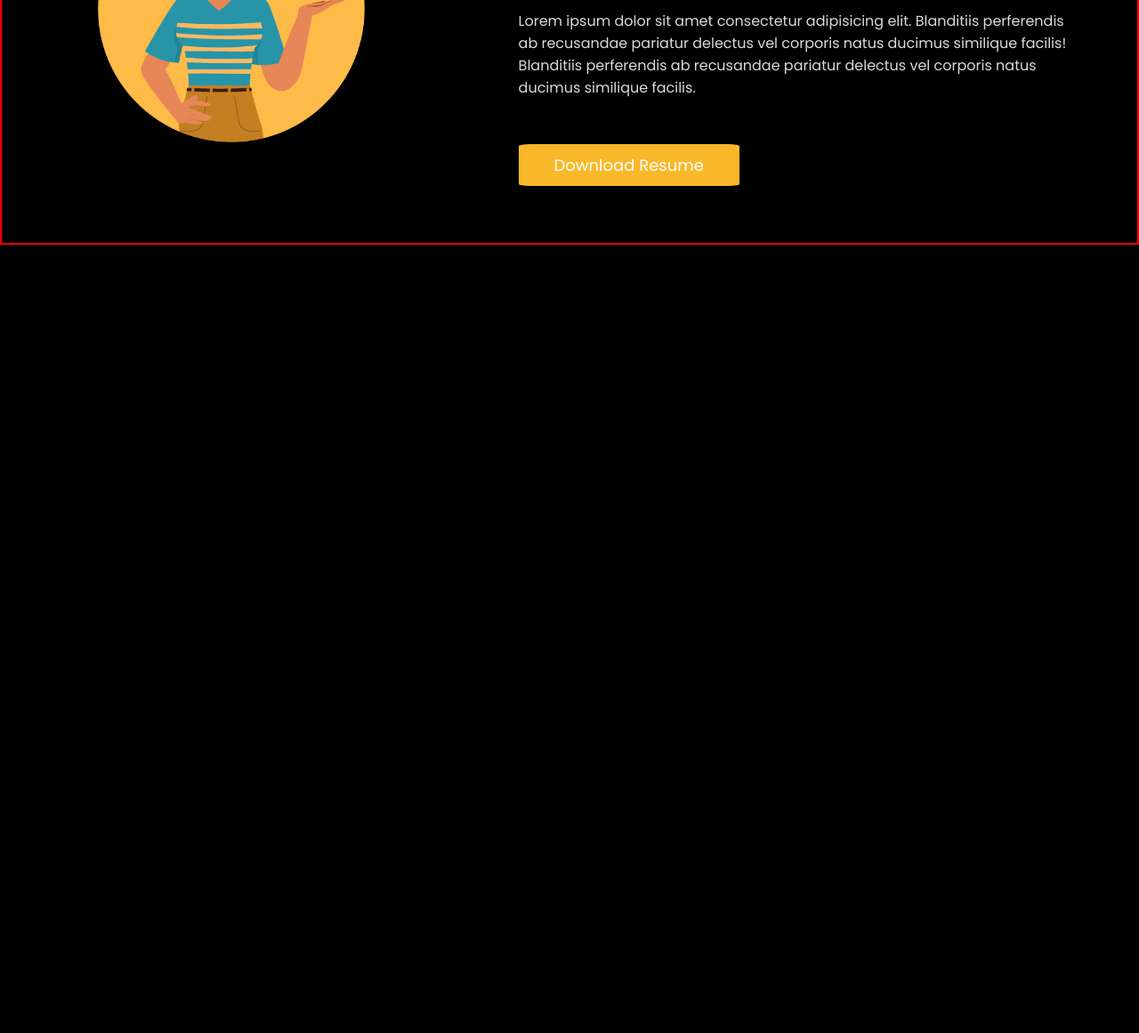
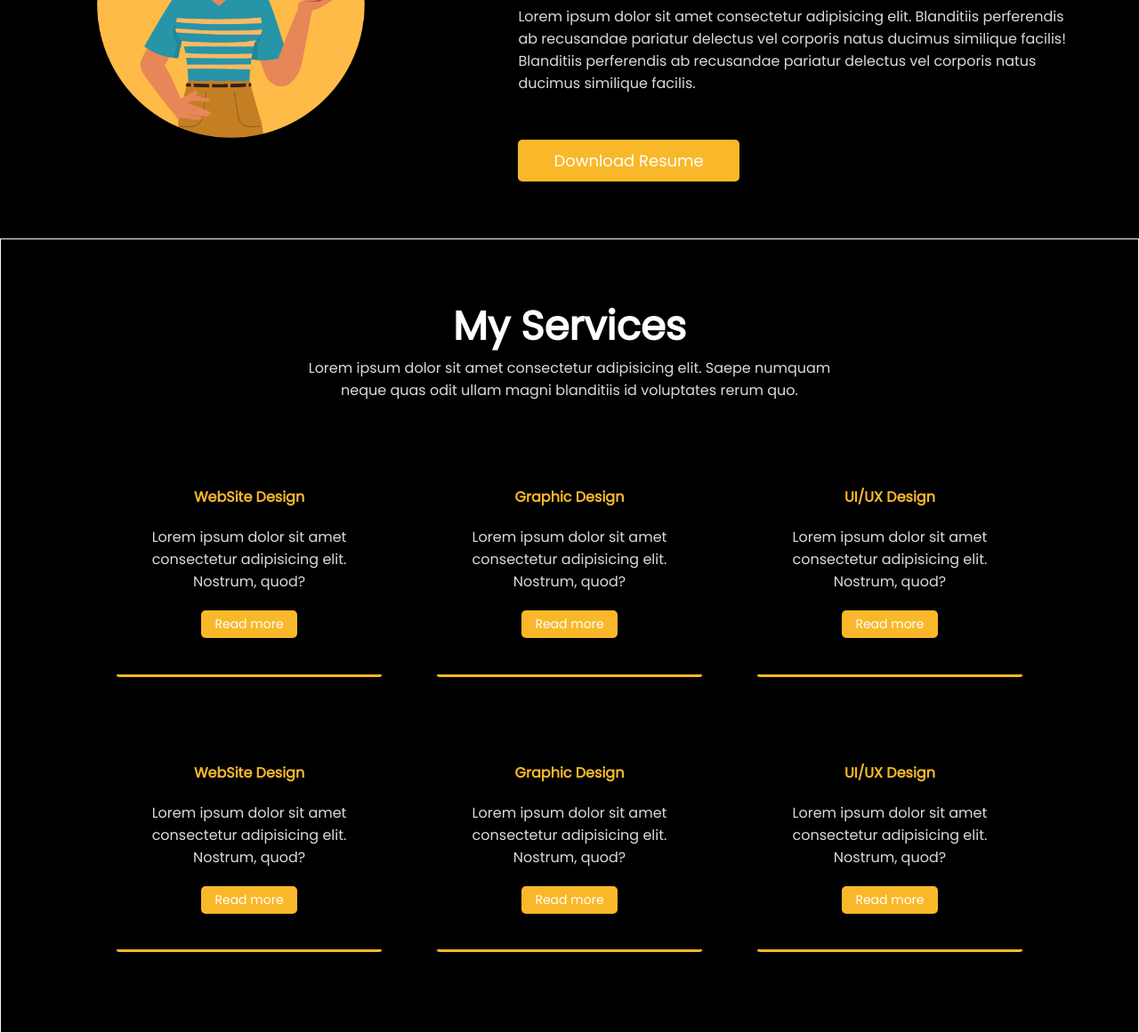
Before and after one commit to hanansumaiya/portfolio-second, a plain HTML site: page index.html in a window 1280 px wide. Shown: the part 742-1903 px from the top of the page at 89% size. Before the commit the page ends 1017 px from the top, so only its background shows below. Drawn offline with Linux system fonts and the light colour scheme.

Commit message:
services added

```diff
--- a/index.html
+++ b/index.html
@@ -13,7 +13,7 @@
 <body>
     <section class="top-banner">
         <div class="top-banner-left">
-            <h3>Web Developer</h3>
+            <h2>Web Developer</h2>
             <h1>I am <span class="gold">Sumaiya Alomgir</span></h1>
             <p>Lorem ipsum dolor sit amet consectetur adipisicing elit. Blanditiis perferendis ab recusandae pariatur delectus vel corporis natus ducimus similique facilis!</p>
             <a href="#">Hire Me</a>
@@ -30,14 +30,49 @@
         </div>
         <div class="about-me-right">
             <h1>About Me</h1>
-            <h3 class="gold">I am a Professional Web Developer</h3>
+            <h2 class="gold">I am a Professional Web Developer</h2>
             <p>Lorem ipsum dolor sit amet consectetur adipisicing elit. Blanditiis perferendis ab recusandae pariatur delectus vel corporis natus ducimus similique facilis! Blanditiis perferendis ab recusandae pariatur delectus vel corporis natus ducimus similique facilis.</p>
             <a href="#">Download Resume</a>
         </div>
     </section>
     <!-- ///////////////////////////////////// -->
     <section class="my-services">
-
+        <h1>My Services</h1>
+        <p id="para">Lorem ipsum dolor sit amet consectetur adipisicing elit. Saepe numquam neque quas odit ullam magni blanditiis id voluptates rerum quo.</p>
+        <div class="service-area-first">
+            <div class="service-item-first">
+                <h4 class="gold">WebSite Design</h4>
+                <p>Lorem ipsum dolor sit amet consectetur adipisicing elit. Nostrum, quod?</p>
+                <a href="#">Read more</a>
+            </div>
+            <div class="service-item-first">
+                <h4 class="gold">Graphic Design</h4>
+                <p>Lorem ipsum dolor sit amet consectetur adipisicing elit. Nostrum, quod?</p>
+                <a href="#">Read more</a>
+            </div>
+            <div class="service-item-first">
+                <h4 class="gold">UI/UX Design</h4>
+                <p>Lorem ipsum dolor sit amet consectetur adipisicing elit. Nostrum, quod?</p>
+                <a href="#">Read more</a>
+            </div>
+        </div>
+        <div class="service-area-first">
+            <div class="service-item-first">
+                <h4 class="gold">WebSite Design</h4>
+                <p>Lorem ipsum dolor sit amet consectetur adipisicing elit. Nostrum, quod?</p>
+                <a href="#">Read more</a>
+            </div>
+            <div class="service-item-first">
+                <h4 class="gold">Graphic Design</h4>
+                <p>Lorem ipsum dolor sit amet consectetur adipisicing elit. Nostrum, quod?</p>
+                <a href="#">Read more</a>
+            </div>
+            <div class="service-item-first">
+                <h4 class="gold">UI/UX Design</h4>
+                <p>Lorem ipsum dolor sit amet consectetur adipisicing elit. Nostrum, quod?</p>
+                <a href="#">Read more</a>
+            </div>
+        </div>
     </section>
 
 </body>
--- a/style.css
+++ b/style.css
@@ -10,10 +10,14 @@ h1 {
     color: white;
 }
 
-h3 {
+h2 {
     font-size: 30px;
     margin: 0px;
     color: white;
+}
+
+h4 {
+    margin: 0px;
 }
 
 .gold {
@@ -23,6 +27,7 @@ h3 {
 p {
     font-size: 16px;
     font-weight: 400;
+    margin: 0px;
     color: rgb(221, 217, 217);
 }
 
@@ -31,15 +36,15 @@ a {
     color: white;
     text-decoration: none;
     padding: 10px 40px;
-    border-radius: 5%;
+    border-radius: 5px;
     font-size: 18px;
     display: inline-block;
 }
 
+/* ////////////////////////////////////// */
 .top-banner {
     display: flex;
     padding: 5% 0% 5%;
-    border: 2px solid white;
 }
 
 .top-banner .top-banner-left {
@@ -66,7 +71,6 @@ a {
 .about-me {
     display: flex;
     padding: 5% 0% 5%;
-    border: 2px solid red;
 }
 
 .about-me .about-me-left {
@@ -89,3 +93,44 @@ a {
 }
 
 /* ////////////////////////////////////// */
+.my-services {
+    padding: 5% 0% 7%;
+    border: 1px solid oldlace;
+    text-align: center;
+}
+
+.my-services #para {
+    padding: 0% 25%;
+}
+
+.my-services .service-area-first {
+    display: flex;
+    width: 80%;
+    margin: auto;
+    justify-content: space-between;
+}
+
+.my-services .service-area-first .service-item-first {
+    width: 29%;
+    border-bottom: 3px solid #F9B82A;
+    border-top: 3px solid transparent;
+    border-left: 3px solid transparent;
+    border-right: 3px solid transparent;
+    border-radius: 5px;
+    padding: 4% 0%;
+    text-align: center;
+    margin-top: 5%;
+}
+
+.my-services .service-area-first .service-item-first:hover {
+    border: 3px solid #F9B82A;
+}
+
+.my-services .service-area-first .service-item-first p {
+    margin: 20px 30px;
+}
+
+.my-services .service-area-first .service-item-first a {
+    padding: 5px 15px;
+    font-size: 14px;
+}
```
